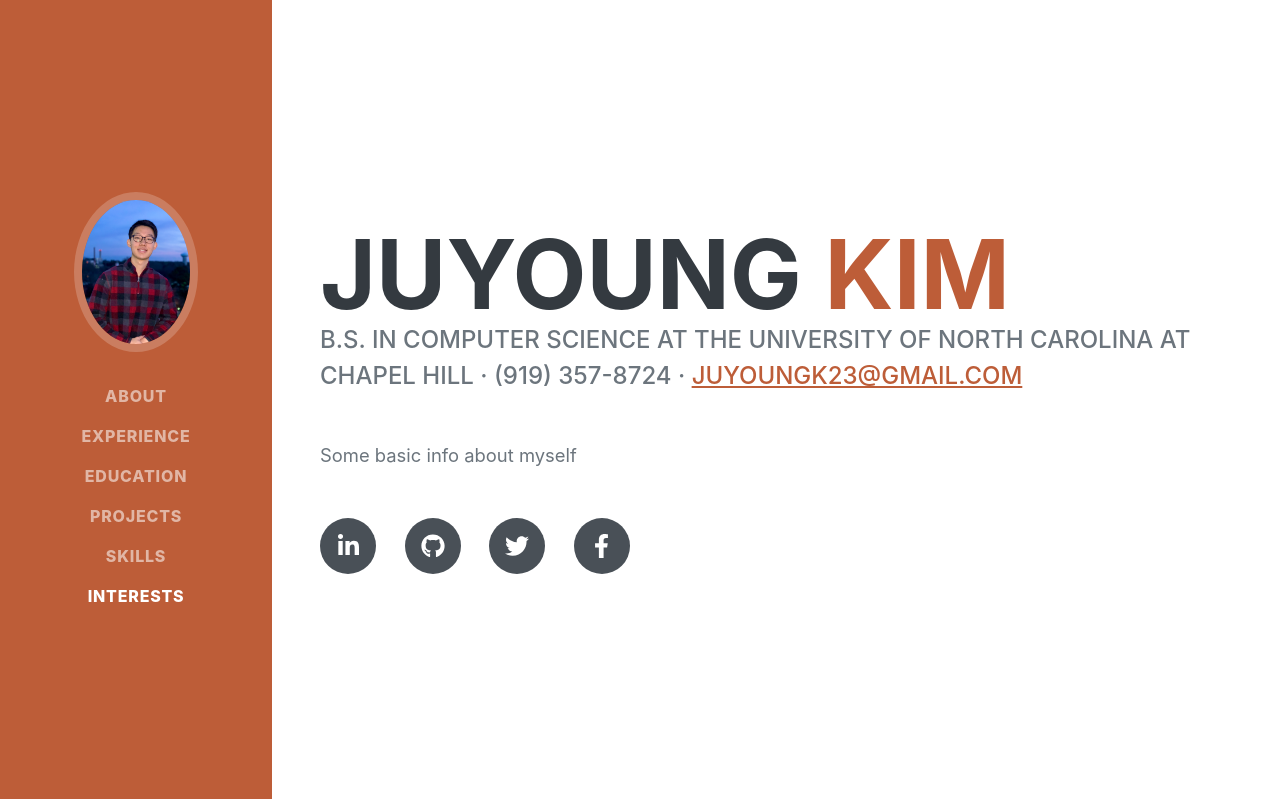
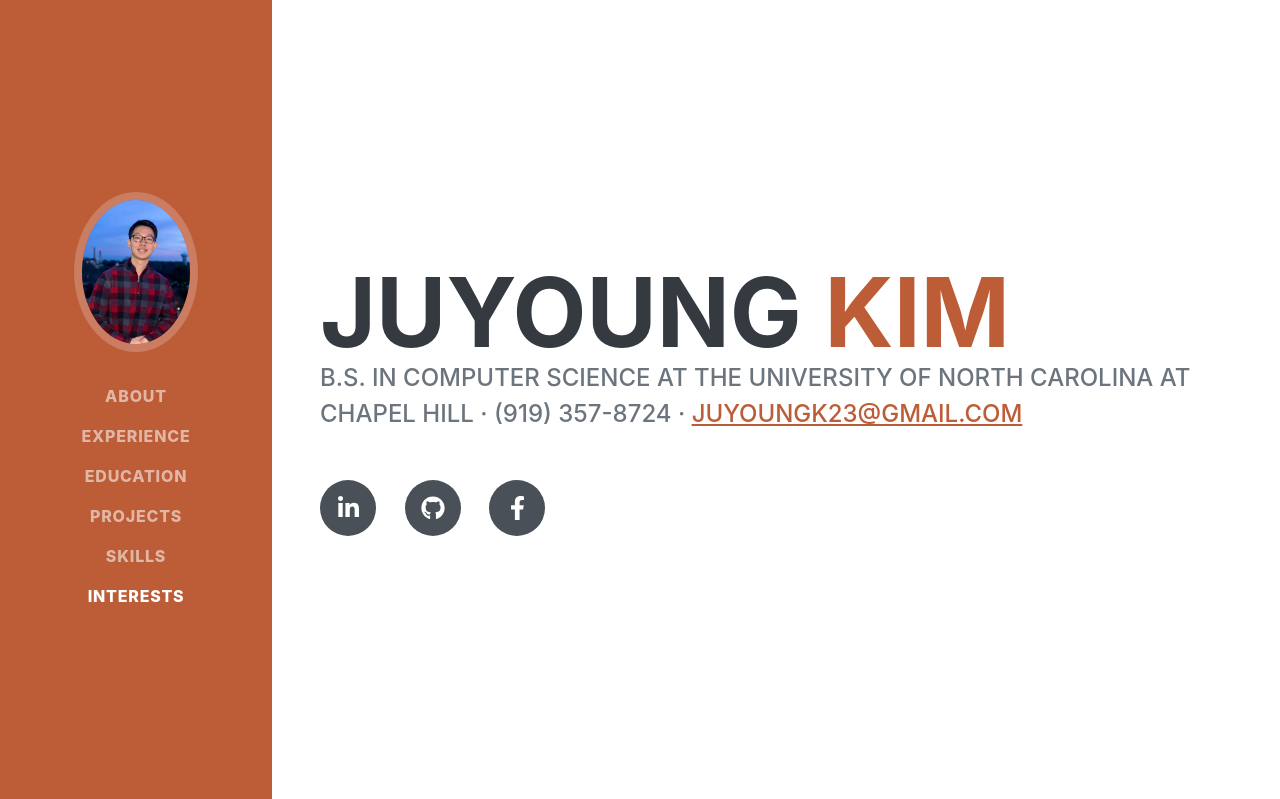
Before and after one commit to juyoungk23/portfolio, a Flask app: page / in a window 1280 px wide. Shown: the top 799 px of the page. Run offline with Flask 2, Linux system fonts and the light colour scheme; some libraries are stand-ins or nearby versions; some web fonts are replaced.

Commit message:
about me

```diff
--- a/templates/index.html
+++ b/templates/index.html
@@ -48,11 +48,11 @@
                         B.S. in Computer Science at The University of North Carolina at Chapel Hill · (919) 357-8724 ·
                         <a href="mailto:juyoungk23@gmail.com">juyoungk23@gmail.com</a>
                     </div>
-                    <p class="lead mb-5">Some basic info about myself</p>
+
                     <div class="social-icons">
                         <a class="social-icon" href="https://www.linkedin.com/in/juyoung-kim-2023/" target="_blank" rel="noopener noreferrer"><i class="fab fa-linkedin-in"></i></a>
                         <a class="social-icon" href="https://github.com/juyoungk23" target="_blank" rel="noopener noreferrer"><i class="fab fa-github"></i></a>
-                        <a class="social-icon" href="https://twitter.com/juyoungkimjyk" target="_blank" rel="noopener noreferrer"><i class="fab fa-twitter"></i></a>
+                        <!-- <a class="social-icon" href="https://twitter.com/juyoungkimjyk" target="_blank" rel="noopener noreferrer"><i class="fab fa-twitter"></i></a> -->
                         <a class="social-icon" href="https://www.facebook.com/profile.php?id=100068944568739" target="_blank" rel="noopener noreferrer"><i class="fab fa-facebook-f"></i></a>
                     </div>
                 </div>
```
